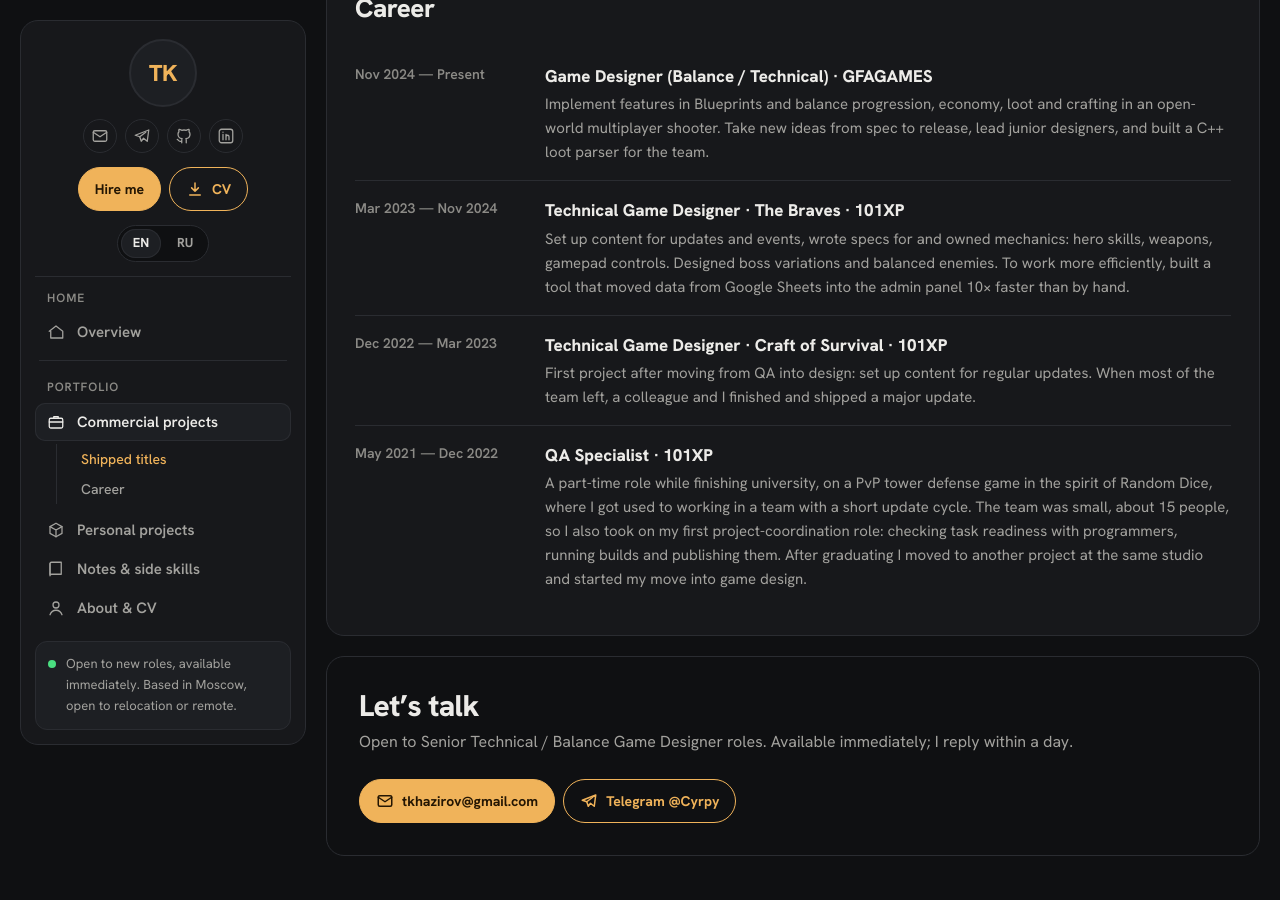
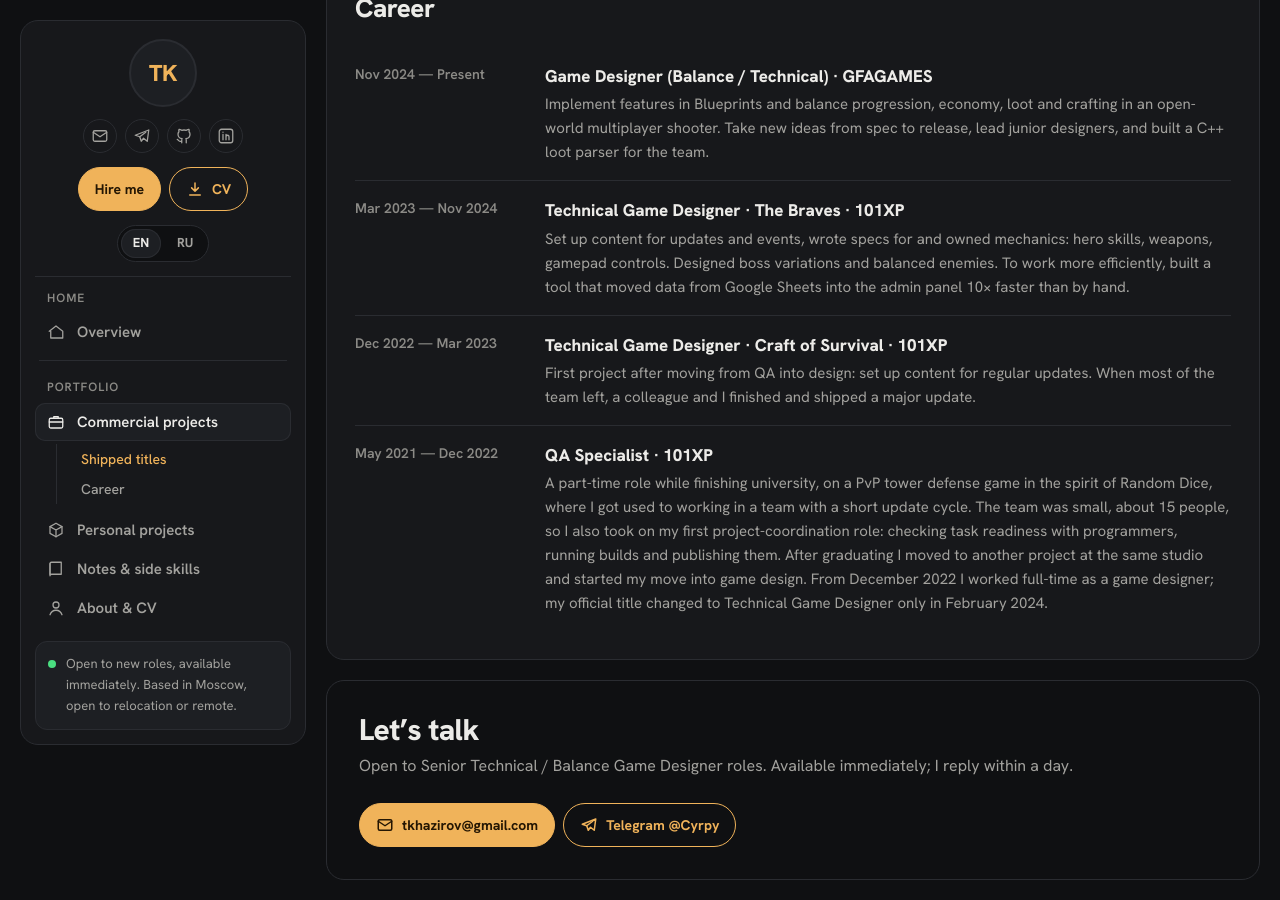
Before and after one commit to KhazirovTimur/KhazirovTimur.github.io, a Jekyll site: the page built from experience/index.md, in a window 1280 px wide and 900 px high, scrolled down 916 px. Built offline with Jekyll 4.4.1, drawn with Linux system fonts in a browser that asks for light colours; before the commit the page ends 1792 px from its top, so only the background shows below that.

Commit message:
Career and CVs: note the official title change to Technical Game Designer in Feb 2024
Co-Authored-By: Claude Opus 5.5 <noreply@anthropic.com>
Claude-Session: https://claude.ai/code/session_01KqQuwKLy2JmL8Mj5472tYb

```diff
--- a/_cv/cv.yml
+++ b/_cv/cv.yml
@@ -118,9 +118,9 @@ jobs:
   qa:
     bullets:
       en:
-        - "A Random Dice-style PvP tower defense with a short update cycle; in a ~15-person team also coordinated task readiness with programmers and ran and published builds."
+        - "A Random Dice-style PvP tower defense with a short update cycle; in a ~15-person team also coordinated task readiness with programmers and ran and published builds. From December 2022 I worked full-time as a game designer; my official title changed to Technical Game Designer only in February 2024."
       ru:
-        - "PvP tower defense в духе Random Dice с коротким циклом обновлений; в команде из ~15 человек также собирал статус задач у программистов, запускал и публиковал билды."
+        - "PvP tower defense в духе Random Dice с коротким циклом обновлений; в команде из ~15 человек также собирал статус задач у программистов, запускал и публиковал билды. С декабря 2022 года работал уже только геймдизайнером, хотя официально должность сменили на «технический геймдизайнер» лишь в феврале 2024-го."
 
 personal_projects:
   - name: { en: "Unreal Engine Helicopter Prototype", ru: "Прототип вертолёта на Unreal Engine" }
--- a/_data/career.yml
+++ b/_data/career.yml
@@ -29,5 +29,5 @@
   role:   { en: "QA Specialist", ru: "QA-специалист" }
   period: { en: "May 2021 — Dec 2022", ru: "Май 2021 — декабрь 2022" }
   text:
-    en: "A part-time role while finishing university, on a PvP tower defense game in the spirit of Random Dice, where I got used to working in a team with a short update cycle. The team was small, about 15 people, so I also took on my first project-coordination role: checking task readiness with programmers, running builds and publishing them. After graduating I moved to another project at the same studio and started my move into game design."
-    ru: "Подрабатывал, пока доучивался в университете: работал на PvP tower defense в духе Random Dice и получил опыт работы в команде с коротким циклом выпуска обновлений. Команда была небольшой, около 15 человек, поэтому мне досталась и первая проектная роль: узнавал у программистов о готовности задач, запускал сборки билдов и публиковал их. После выпуска перешёл в той же студии на другой проект и начал осваивать геймдизайн."
+    en: "A part-time role while finishing university, on a PvP tower defense game in the spirit of Random Dice, where I got used to working in a team with a short update cycle. The team was small, about 15 people, so I also took on my first project-coordination role: checking task readiness with programmers, running builds and publishing them. After graduating I moved to another project at the same studio and started my move into game design. From December 2022 I worked full-time as a game designer; my official title changed to Technical Game Designer only in February 2024."
+    ru: "Подрабатывал, пока доучивался в университете: работал на PvP tower defense в духе Random Dice и получил опыт работы в команде с коротким циклом выпуска обновлений. Команда была небольшой, около 15 человек, поэтому мне досталась и первая проектная роль: узнавал у программистов о готовности задач, запускал сборки билдов и публиковал их. После выпуска перешёл в той же студии на другой проект и начал осваивать геймдизайн. С декабря 2022 года работал уже только геймдизайнером, хотя официально должность сменили на «технический геймдизайнер» лишь в феврале 2024-го."
```
Also changed, not shown: 3 other files.
